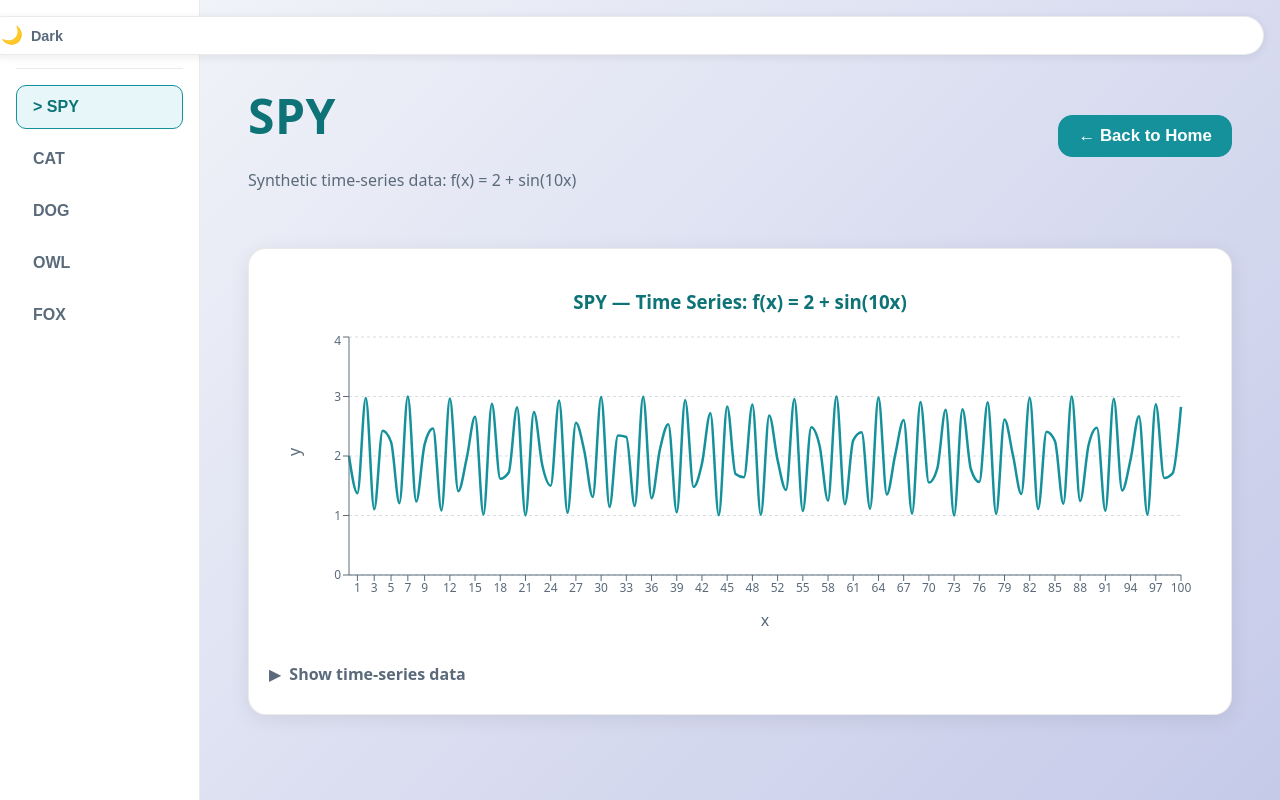
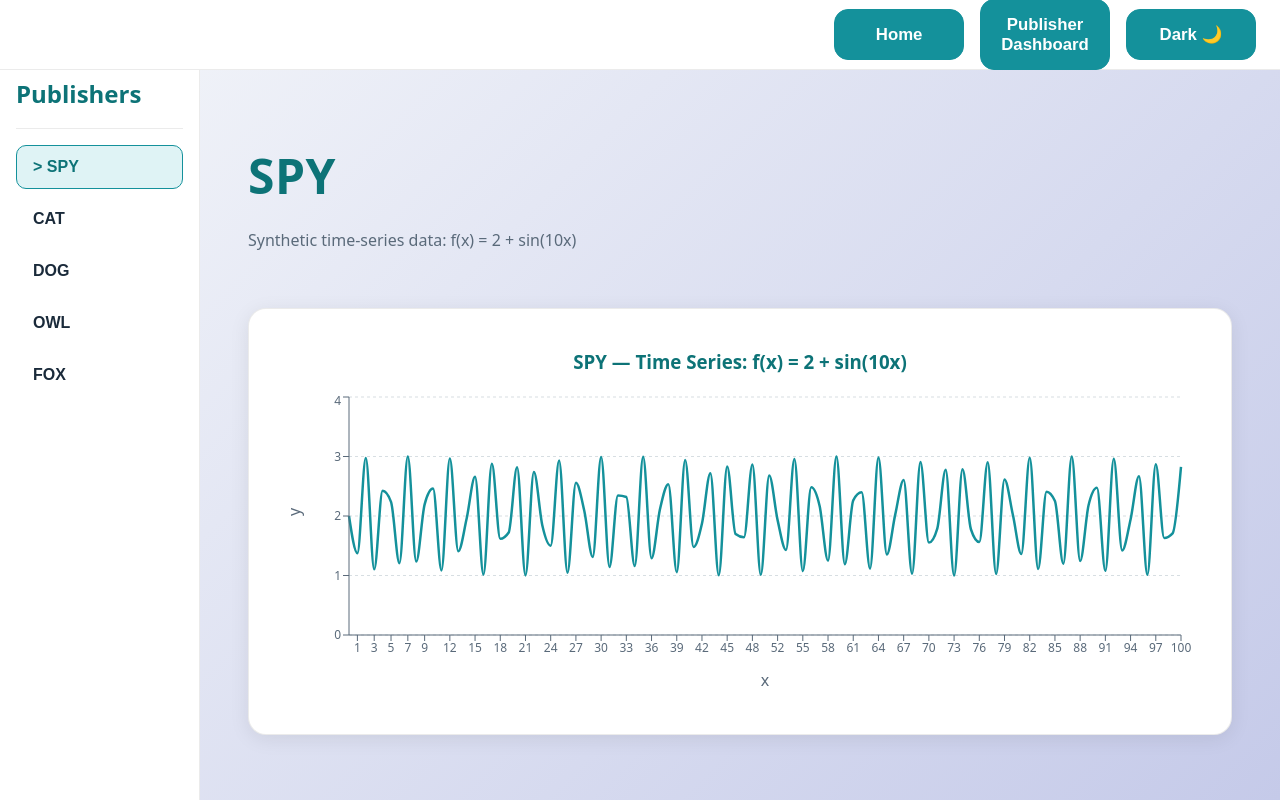
Before and after one commit to DuffyEthan/AdGuardSentinel, a React app in the folder app/frontend/: page /dashboard in a window 1280 px wide. Built offline with nearby package versions, Linux system fonts and the light colour scheme; the HTML template or start-up script is replaced by a standard one.

Commit message:
more theming work, added nav

```diff
--- a/app/frontend/src/App.tsx
+++ b/app/frontend/src/App.tsx
@@ -1,6 +1,6 @@
 import { BrowserRouter, Routes, Route } from 'react-router-dom';
 import { ThemeProvider } from './context/ThemeContext';
-import ThemeToggle from './components/ThemeToggle';
+import Navbar from './components/Navbar';
 import Home from './pages/Home';
 import Dashboard from './pages/Dashboard';
 import './index.css';
@@ -9,8 +9,8 @@ function App() {
   return (
     <ThemeProvider>
       <BrowserRouter>
+        <Navbar />
         <div className="app-container">
-          <ThemeToggle />
           <Routes>
             <Route path="/" element={<Home />} />
             <Route path="/dashboard" element={<Dashboard />} />
--- a/app/frontend/src/components/DataTable.tsx
+++ /dev/null
@@ -1,50 +0,0 @@
-import { useState } from 'react';
-
-interface DataPoint {
-  x: number;
-  y: number;
-}
-
-interface DataTableProps {
-  data: DataPoint[];
-}
-
-function DataTable({ data }: DataTableProps) {
-  const [isExpanded, setIsExpanded] = useState(false);
-
-  return (
-    <div className="expander">
-      <div
-        className="expander-header"
-        onClick={() => setIsExpanded(!isExpanded)}
-      >
-        <span>{isExpanded ? '▼' : '▶'}</span>
-        <span>Show time-series data</span>
-      </div>
-      {isExpanded && (
-        <div className="expander-content">
-          <table className="data-table">
-            <thead>
-              <tr>
-                <th>#</th>
-                <th>x</th>
-                <th>y</th>
-              </tr>
-            </thead>
-            <tbody>
-              {data.map((point, index) => (
-                <tr key={index}>
-                  <td>{index + 1}</td>
-                  <td>{point.x.toFixed(4)}</td>
-                  <td>{point.y.toFixed(4)}</td>
-                </tr>
-              ))}
-            </tbody>
-          </table>
-        </div>
-      )}
-    </div>
-  );
-}
-
-export default DataTable;
--- /dev/null
+++ b/app/frontend/src/components/Navbar.tsx
@@ -0,0 +1,25 @@
+import { useNavigate } from 'react-router-dom';
+import { useTheme } from '../context/ThemeContext';
+
+function Navbar() {
+    const navigate = useNavigate();
+    const { theme, toggleTheme } = useTheme();
+
+  return (
+    <nav className="navbar">
+      <div className="navbar-content">
+        <button className="btn" onClick={() => navigate('/')}>
+            Home
+        </button>
+        <button className="btn" onClick={() => navigate('/dashboard')}>
+            Publisher Dashboard
+        </button>
+        <button className="btn" onClick={toggleTheme}>
+            {(theme === 'light' ? 'Dark  🌙' : 'Light  ☀️')}
+        </button>
+      </div>
+    </nav>
+  );
+}
+
+export default Navbar;
--- a/app/frontend/src/components/ThemeToggle.tsx
+++ /dev/null
@@ -1,16 +0,0 @@
-import { useTheme } from '../context/ThemeContext';
-
-function ThemeToggle() {
-  const { theme, toggleTheme } = useTheme();
-
-  return (
-    <button className="theme-toggle" onClick={toggleTheme}>
-      <span className="theme-toggle-icon">
-        {theme === 'light' ? '🌙' : '☀️'}
-      </span>
-      {theme === 'light' ? 'Dark' : 'Light'}
-    </button>
-  );
-}
-
-export default ThemeToggle;
--- a/app/frontend/src/index.css
+++ b/app/frontend/src/index.css
@@ -66,6 +66,7 @@ body {
 
 .app-container {
   min-height: 100vh;
+  padding-top: 60px;
   background: linear-gradient(135deg, var(--bg-primary) 0%, var(--bg-gradient-end) 100%);
   transition: background 0.3s ease;
 }
@@ -149,9 +150,9 @@ a:hover {
 .sidebar {
   position: fixed;
   left: 0;
-  top: 0;
+  top: 60px;
   width: 200px;
-  height: 100vh;
+  height: calc(100vh - 60px);
   background: var(--bg-secondary);
   border-right: 1px solid var(--border-subtle);
   padding: 1rem;
@@ -183,7 +184,7 @@ a:hover {
   border-radius: 10px;
   border: 1px solid transparent;
   background: transparent;
-  color: var(--text-secondary);
+  color: var(--text-primary);
   font-size: 1rem;
   font-weight: 600;
   cursor: pointer;
@@ -191,7 +192,7 @@ a:hover {
 }
 
 .sidebar-btn:hover {
-  background: rgba(94, 196, 204, 0.1);
+  background: rgba(94, 196, 204, 0.15);
   border-color: var(--border-light);
   color: var(--accent-dark);
   transform: none;
@@ -199,7 +200,7 @@ a:hover {
 }
 
 .sidebar-btn.active {
-  background: rgba(94, 196, 204, 0.15);
+  background: rgba(94, 196, 204, 0.2);
   border-color: var(--accent);
   color: var(--accent-dark);
 }
@@ -277,12 +278,31 @@ a:hover {
   padding: 0.6rem 1.2rem;
 }
 
+/* Navbar */
+.navbar {
+  position: fixed;
+  top: 0;
+  left: 0;
+  right: 0;
+  height: 70px;
+  background: var(--bg-secondary);
+  border-bottom: 1px solid var(--border-subtle);
+  display: flex;
+  align-items: center;
+  justify-content: flex-end;
+  padding: 0 1.5rem;
+  z-index: 100;
+  transition: background-color 0.3s ease, border-color 0.3s ease;
+}
+
+.navbar-content {
+  display: flex;
+  align-items: center;
+  gap: 1rem;
+}
+
 /* Theme toggle */
 .theme-toggle {
-  position: fixed;
-  top: 1rem;
-  right: 1rem;
-  z-index: 100;
   display: flex;
   align-items: center;
   gap: 0.5rem;
@@ -295,14 +315,14 @@ a:hover {
   font-weight: 600;
   color: var(--text-secondary);
   transition: all 0.3s ease;
-  box-shadow: 0 2px 10px var(--panel-shadow);
 }
 
 .theme-toggle:hover {
   border-color: var(--accent);
   color: var(--accent-dark);
   transform: none;
-  box-shadow: 0 2px 15px var(--panel-shadow);
+  box-shadow: none;
+  background: var(--panel-bg);
 }
 
 .theme-toggle-icon {
--- a/app/frontend/src/pages/Dashboard.tsx
+++ b/app/frontend/src/pages/Dashboard.tsx
@@ -2,7 +2,6 @@ import { useState } from 'react';
 import { useNavigate } from 'react-router-dom';
 import Sidebar from '../components/Sidebar';
 import TimeSeriesChart from '../components/TimeSeriesChart';
-import DataTable from '../components/DataTable';
 
 const PUBLISHERS = ['SPY', 'CAT', 'DOG', 'OWL', 'FOX'];
 
@@ -18,7 +17,7 @@ function generateData(): { x: number; y: number }[] {
 }
 
 function Dashboard() {
-  const navigate = useNavigate();
+
   const [selectedPublisher, setSelectedPublisher] = useState(PUBLISHERS[0]);
   const data = generateData();
 
@@ -36,14 +35,10 @@ function Dashboard() {
               <h1 className="project-title">{selectedPublisher}</h1>
               <p className="subtitle">Synthetic time-series data: f(x) = 2 + sin(10x)</p>
             </div>
-            <button className="btn" onClick={() => navigate('/')}>
-              ← Back to Home
-            </button>
           </div>
 
           <div className="panel">
             <TimeSeriesChart data={data} publisher={selectedPublisher} />
-            <DataTable data={data} />
           </div>
         </div>
       </div>
```
